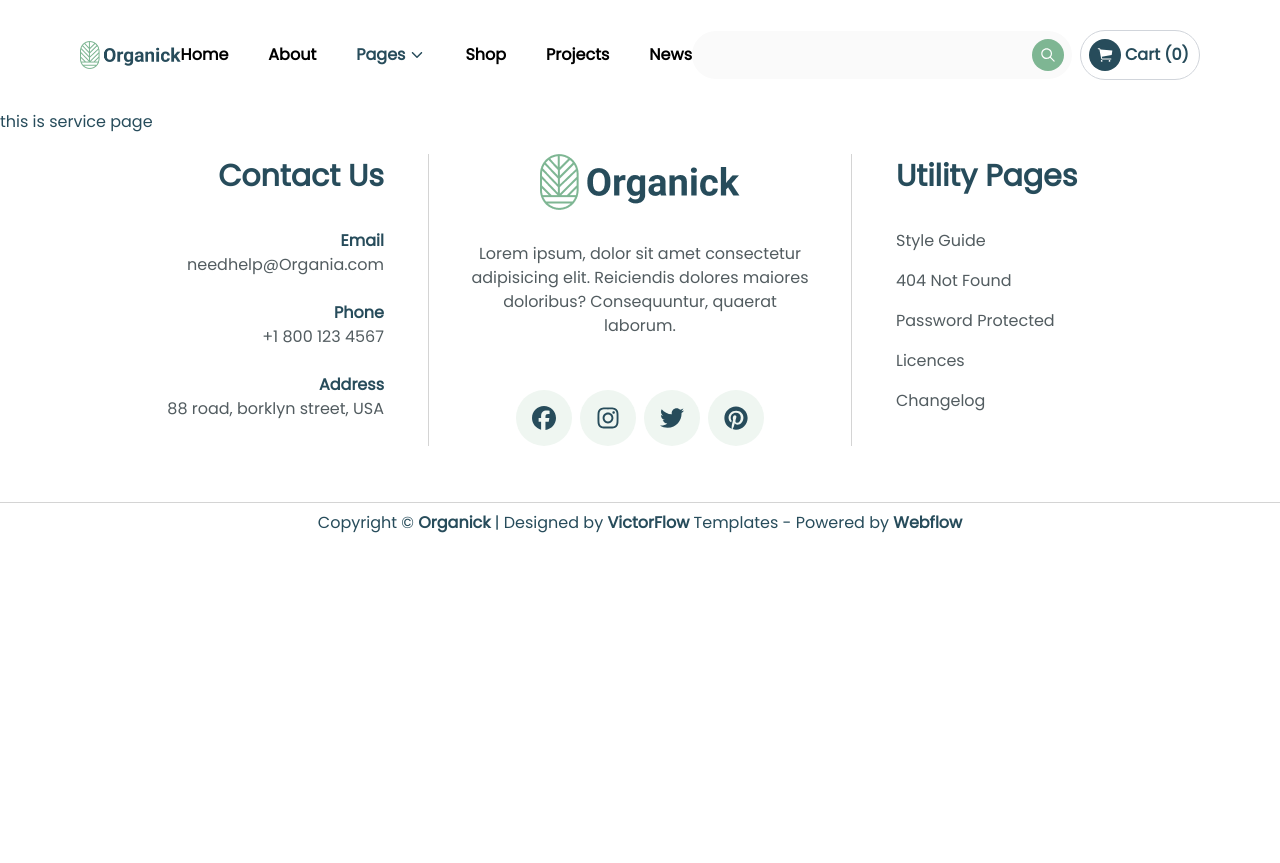
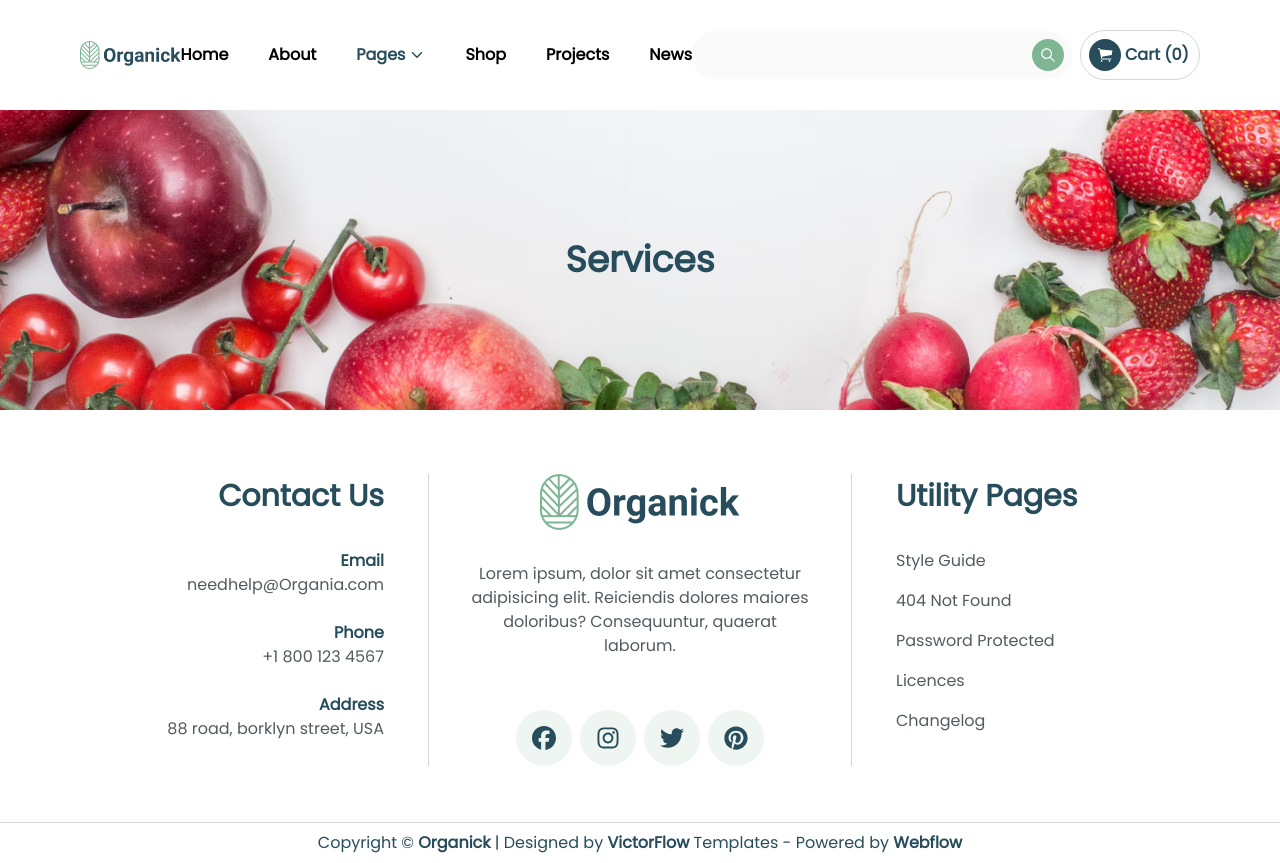
Before and after one commit to pally0091/Organic, a Next.js app: page /service in a window 1280 px wide. Before the commit the page ends 800 px from the top, so only its background shows below. Built offline with nearby package versions, Linux system fonts and the light colour scheme.

Commit message:
Added Banner components to ServicePage and ProductDetail page

```diff
--- a/src/app/service/page.tsx
+++ b/src/app/service/page.tsx
@@ -1,9 +1,29 @@
+/* eslint-disable @next/next/no-img-element */
 import React from "react";
+
+const Banner = () => {
+  return (
+    <div
+      id="aboutBanner"
+      className="mb-16"
+    >
+      <div className="relative text-center">
+        <img
+          src="/Images/service/Banner Image.png"
+          alt=""
+        />
+        <p className="absolute inset-0 flex items-center justify-center text-4xl font-bold ">
+          Services
+        </p>
+      </div>
+    </div>
+  );
+};
 
 const ServicePage = () => {
   return (
     <div>
-      <p>this is service page</p>
+      <Banner />
     </div>
   );
 };
--- a/src/app/shop/[id]/page.tsx
+++ b/src/app/shop/[id]/page.tsx
@@ -1,4 +1,24 @@
+/* eslint-disable @next/next/no-img-element */
 import React from "react";
+
+const Banner = () => {
+  return (
+    <div
+      id="aboutBanner"
+      className="mb-16"
+    >
+      <div className="relative text-center">
+        <img
+          src="/Images/shop/singleBanner.png"
+          alt=""
+        />
+        <p className="absolute inset-0 flex items-center justify-center text-4xl font-bold ">
+          Shop Single
+        </p>
+      </div>
+    </div>
+  );
+};
 
 const ProductDetail = ({ params }: { params: any }) => {
   const name = params.id;
@@ -6,6 +26,7 @@ const ProductDetail = ({ params }: { params: any }) => {
   console.log(name);
   return (
     <div>
+      <Banner />
       <p>{name}</p>
     </div>
   );
```
Also changed, not shown: public/Images/service/Banner Image.png (added), public/Images/shop/singleBanner.png (added).
